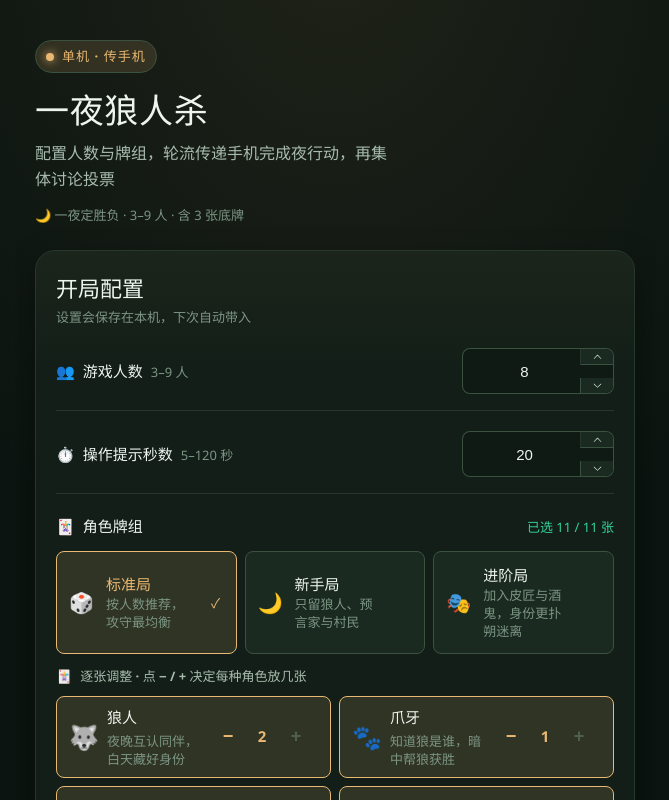
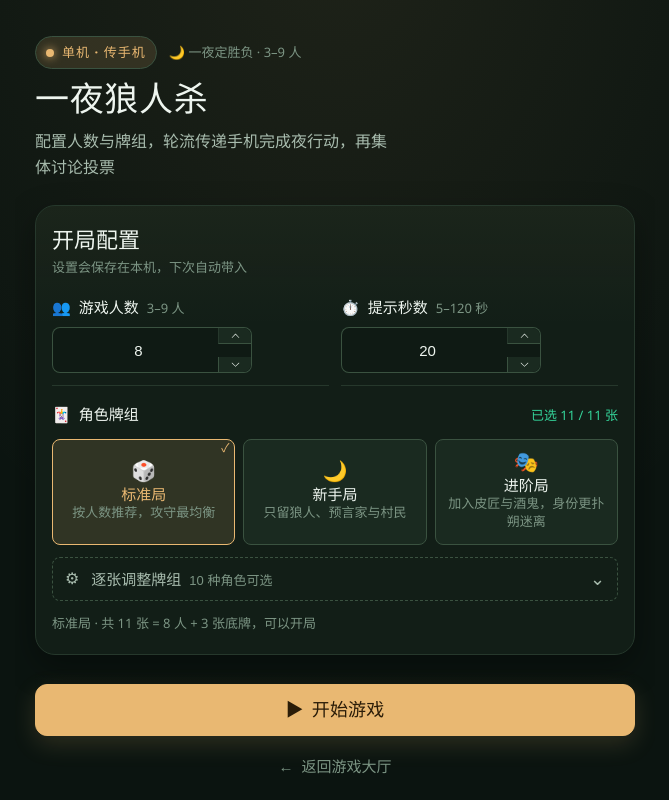
Before and after one commit to awamwang/onenight-werewolf-stand-alone, a Vue app: page /#/ in a window 1280 px wide. Shown: the whole page, without its empty margins (305-974 px from the left). Built offline with nearby package versions, Linux system fonts and the light colour scheme.

Commit message:
feat(config): 配置页压缩为手机一屏，逐张调牌默认折叠、开始按钮吸底

```diff
--- a/src/views/HomeView.vue
+++ b/src/views/HomeView.vue
@@ -1,10 +1,12 @@
 <template>
   <main id="主内容" tabindex="-1" class="home" aria-labelledby="home-title">
     <header class="hero">
+      <div class="hero-top">
         <p class="eyebrow"><span class="moon" aria-hidden="true"></span>单机 · 传手机</p>
+        <p class="meta"><span aria-hidden="true">🌙</span> 一夜定胜负 · 3–9 人</p>
+      </div>
       <h1 id="home-title">一夜狼人杀</h1>
       <p class="sub">配置人数与牌组，轮流传递手机完成夜行动，再集体讨论投票</p>
-      <p class="meta"><span aria-hidden="true">🌙</span> 一夜定胜负 · 3–9 人 · 含 3 张底牌</p>
     </header>
 
     <section class="panel" aria-labelledby="config-title">
@@ -13,6 +15,7 @@
         <p>设置会保存在本机，下次自动带入</p>
       </div>
 
+      <div class="field-row">
         <div class="field" role="group" aria-labelledby="field-players">
           <span class="field-label" id="field-players">
             <span aria-hidden="true">👥</span>
@@ -32,7 +35,7 @@
         <div class="field" role="group" aria-labelledby="field-timeout">
           <span class="field-label" id="field-timeout">
             <span aria-hidden="true">⏱️</span>
-          操作提示秒数
+            提示秒数
             <small>5–120 秒</small>
           </span>
           <el-input-number
@@ -42,6 +45,7 @@
             controls-position="right"
             aria-labelledby="field-timeout"
           />
+        </div>
       </div>
 
       <div
@@ -68,6 +72,7 @@
             class="preset"
             :class="{ active: 当前预设 === preset.id }"
             :aria-pressed="当前预设 === preset.id"
+            :aria-label="`${preset.名称}：${preset.描述}`"
             @click="应用预设(preset.id)"
           >
             <span class="preset-icon" aria-hidden="true">{{ preset.icon }}</span>
@@ -75,16 +80,35 @@
               <strong>{{ preset.名称 }}</strong>
               <small>{{ preset.描述 }}</small>
             </span>
-            <span class="preset-check" aria-hidden="true">
-              {{ 当前预设 === preset.id ? '✓' : '' }}
-            </span>
+            <span class="preset-check" aria-hidden="true">✓</span>
           </button>
         </div>
 
-        <div class="role-pool" role="group" aria-labelledby="pool-title">
+        <button
+          type="button"
+          class="advanced-toggle"
+          :aria-expanded="展开逐张调整"
+          aria-controls="role-pool"
+          @click="展开逐张调整 = !展开逐张调整"
+        >
+          <span class="advanced-icon" aria-hidden="true">⚙</span>
+          <span class="advanced-label">
+            逐张调整牌组
+            <small>{{ 展开逐张调整 ? '点这里收起' : `${角色池.length} 种角色可选` }}</small>
+          </span>
+          <span class="chevron" :class="{ open: 展开逐张调整 }" aria-hidden="true">⌄</span>
+        </button>
+
+        <div
+          v-show="展开逐张调整"
+          id="role-pool"
+          class="role-pool"
+          role="group"
+          aria-labelledby="pool-title"
+        >
           <p class="group-title" id="pool-title">
             <span aria-hidden="true">🃏</span>
-            逐张调整 · 点 − / + 决定每种角色放几张
+            点 − / + 决定每种角色放几张
           </p>
           <div class="role-cards">
             <div
@@ -127,7 +151,9 @@
 
         <p class="field-hint" id="field-roles-hint">{{ 牌组提示 }}</p>
       </div>
+    </section>
 
+    <footer class="action-bar">
       <el-button type="primary" class="primary-btn" :disabled="!牌组有效" @click="start">
         <span aria-hidden="true">▶</span>
         开始游戏
@@ -136,12 +162,11 @@
         <span aria-hidden="true">!</span>
         {{ error }}
       </p>
-    </section>
-
       <a v-if="lobbyUrl" class="btn-lobby" :href="lobbyUrl">
         <span aria-hidden="true">←</span>
         返回游戏大厅
       </a>
+    </footer>
   </main>
 </template>
 
@@ -239,6 +264,16 @@ watch(当前预设, (v) => {
   选中预设.value = v
 })
 
+/** 逐张调整默认收起，让首屏一屏放得下；自定义牌组、或牌组张数不齐时自动展开 */
+const 展开逐张调整 = ref(当前预设.value === '自定义')
+watch(
+  牌组有效,
+  (ok) => {
+    if (!ok) 展开逐张调整.value = true
+  },
+  { immediate: true },
+)
+
 function 角色张数(role: string): number {
   return 牌组数组.value.filter((r) => r === role).length
 }
@@ -304,15 +339,25 @@ function start() {
   margin-inline: auto;
   overflow: auto;
   overscroll-behavior: contain;
-  padding: var(--space-8) var(--space-5)
-    calc(var(--space-12) + env(safe-area-inset-bottom, 0px));
+  padding: var(--space-4) var(--space-5) 0;
   display: flex;
   flex-direction: column;
-  gap: var(--space-6);
+  gap: var(--space-4);
 }
 
 .hero {
-  padding-top: var(--space-2);
+  padding-top: var(--space-1);
+}
+
+.hero-top {
+  display: flex;
+  flex-wrap: wrap;
+  align-items: center;
+  gap: var(--space-2) var(--space-3);
+}
+
+.hero-top p {
+  margin: 0;
 }
 
 .eyebrow {
@@ -339,15 +384,17 @@ function start() {
 }
 
 .hero h1 {
-  margin: var(--space-4) 0 var(--space-2);
-  font-size: var(--font-size-display);
+  margin: var(--space-2) 0 0;
+  font-size: 1.625rem;
   line-height: var(--line-height-tight);
   font-weight: 700;
   letter-spacing: 0.02em;
   color: var(--color-text);
 }
 
+/* 小屏首屏优先保证「配置 + 开始」可见，玩法说明交给对局页 */
 .sub {
+  display: none;
   margin: 0;
   max-width: 40ch;
   color: var(--color-text-muted);
@@ -355,7 +402,7 @@ function start() {
 }
 
 .meta {
-  margin: var(--space-3) 0 0;
+  margin: 0;
   color: var(--color-text-subtle);
   font-size: var(--font-size-caption);
 }
@@ -363,8 +410,8 @@ function start() {
 .panel {
   display: flex;
   flex-direction: column;
-  gap: var(--space-5);
-  padding: var(--space-6) var(--space-5);
+  gap: var(--space-4);
+  padding: var(--space-5) var(--space-4);
   border-radius: var(--radius-xl);
   background:
     linear-gradient(180deg, rgba(233, 184, 114, 0.045), transparent 120px),
@@ -397,6 +444,21 @@ function start() {
   color: var(--color-text);
 }
 
+/* 人数与秒数并排一行，label 在上、控件在下，省掉一整行高度 */
+.field-row {
+  display: grid;
+  grid-template-columns: repeat(2, minmax(0, 1fr));
+  gap: var(--space-3);
+}
+
+.field-row .field {
+  display: flex;
+  flex-direction: column;
+  align-items: stretch;
+  gap: var(--space-2);
+  padding-bottom: var(--space-3);
+}
+
 .field.block {
   display: flex;
   flex-direction: column;
@@ -425,6 +487,7 @@ function start() {
 }
 
 .field-label small {
+  display: none;
   font-size: var(--font-size-caption);
   font-weight: 400;
   color: var(--color-text-subtle);
@@ -441,23 +504,27 @@ function start() {
   color: var(--color-primary);
 }
 
+/* 三套预设压成一行 chips：图标 + 名称，描述交给 aria-label 与宽屏 */
 .preset-list {
   display: grid;
-  grid-template-columns: 1fr;
+  grid-template-columns: repeat(3, minmax(0, 1fr));
   gap: var(--space-2);
 }
 
 .preset {
+  position: relative;
   display: flex;
+  flex-direction: column;
   align-items: center;
-  gap: var(--space-3);
-  min-height: 64px;
-  padding: var(--space-3);
+  justify-content: center;
+  gap: 2px;
+  min-height: 60px;
+  padding: var(--space-2) var(--space-1);
   border: 1px solid var(--color-line-strong);
   border-radius: var(--radius-sm);
   background: var(--color-surface-raised);
   color: var(--color-text);
-  text-align: left;
+  text-align: center;
   cursor: pointer;
   transition:
     border-color var(--duration-fast) var(--ease-out),
@@ -474,40 +541,102 @@ function start() {
 }
 
 .preset-icon {
-  flex: 0 0 auto;
   font-size: 1.25rem;
   line-height: 1;
 }
 
 .preset-body {
   display: flex;
-  flex: 1 1 auto;
   min-width: 0;
   flex-direction: column;
-  gap: 2px;
+  align-items: center;
 }
 
 .preset-body strong {
-  font-size: var(--font-size-label);
+  font-size: var(--font-size-caption);
   font-weight: 600;
+  white-space: nowrap;
 }
 
 .preset-body small {
+  display: none;
   color: var(--color-text-subtle);
   font-size: var(--font-size-caption);
   line-height: 1.4;
 }
 
-.preset.active .preset-body strong,
-.preset.active .preset-check {
+.preset.active .preset-body strong {
   color: var(--color-primary);
 }
 
 .preset-check {
-  flex: 0 0 16px;
+  position: absolute;
+  top: 2px;
+  right: 5px;
   color: var(--color-primary);
+  font-size: 0.75rem;
   font-weight: 700;
-  text-align: center;
+  line-height: 1;
+  opacity: 0;
+}
+
+.preset.active .preset-check {
+  opacity: 1;
+}
+
+/* 高级入口：折叠逐张调整，首屏只留这一行 */
+.advanced-toggle {
+  display: flex;
+  align-items: center;
+  gap: var(--space-3);
+  min-height: var(--tap-min);
+  padding: 0 var(--space-3);
+  border: 1px dashed var(--color-line-strong);
+  border-radius: var(--radius-sm);
+  background: transparent;
+  color: var(--color-text-muted);
+  text-align: left;
+  cursor: pointer;
+  transition:
+    border-color var(--duration-fast) var(--ease-out),
+    color var(--duration-fast) var(--ease-out);
+}
+
+.advanced-toggle:hover {
+  border-color: var(--color-primary);
+  color: var(--color-text);
+}
+
+.advanced-icon {
+  flex: 0 0 auto;
+  font-size: 1rem;
+  line-height: 1;
+}
+
+.advanced-label {
+  display: flex;
+  flex: 1 1 auto;
+  align-items: baseline;
+  gap: var(--space-2);
+  font-size: var(--font-size-label);
+  font-weight: 600;
+}
+
+.advanced-label small {
+  color: var(--color-text-subtle);
+  font-size: var(--font-size-caption);
+  font-weight: 400;
+}
+
+.chevron {
+  flex: 0 0 auto;
+  font-size: 1.125rem;
+  line-height: 1;
+  transition: transform var(--duration-fast) var(--ease-out);
+}
+
+.chevron.open {
+  transform: rotate(180deg);
 }
 
 .role-pool {
@@ -529,15 +658,16 @@ function start() {
 .role-cards {
   display: grid;
   grid-template-columns: 1fr;
-  gap: var(--space-2);
+  gap: 6px;
 }
 
+/* 展开后的角色行压缩到单行：图标 + 名称 + 加减，描述留给宽屏 */
 .role-card {
   display: flex;
   align-items: center;
   gap: var(--space-2);
-  min-height: 64px;
-  padding: var(--space-2) var(--space-3);
+  min-height: var(--tap-min);
+  padding: 0 var(--space-2);
   border: 1px solid var(--color-line-strong);
   border-radius: var(--radius-sm);
   background: var(--color-surface-raised);
@@ -549,8 +679,8 @@ function start() {
 }
 
 .role-icon {
-  flex: 0 0 28px;
-  font-size: 1.5rem;
+  flex: 0 0 24px;
+  font-size: 1.25rem;
   line-height: 1;
   text-align: center;
 }
@@ -570,6 +700,7 @@ function start() {
 }
 
 .role-desc {
+  display: none;
   color: var(--color-text-subtle);
   font-size: var(--font-size-caption);
   line-height: 1.4;
@@ -625,8 +756,23 @@ function start() {
 }
 
 .field :deep(.el-input-number) {
-  width: 152px;
+  width: 100%;
+  max-width: 200px;
   min-height: var(--tap-min);
+}
+
+/* 吸底操作区：即使展开逐张调整，开始按钮也始终留在视口底部 */
+.action-bar {
+  position: sticky;
+  bottom: 0;
+  z-index: 5;
+  display: flex;
+  flex-direction: column;
+  align-items: stretch;
+  gap: var(--space-2);
+  margin-top: auto;
+  padding: var(--space-3) 0 calc(var(--space-3) + env(safe-area-inset-bottom, 0px));
+  background: linear-gradient(180deg, transparent, var(--color-bg) 28%);
 }
 
 .primary-btn {
@@ -670,56 +816,104 @@ function start() {
   align-items: center;
   justify-content: center;
   gap: var(--space-2);
-  min-height: var(--tap-min);
-  padding: 0 var(--space-5);
-  border: 1px solid var(--color-line-strong);
+  min-height: 36px;
+  padding: 0 var(--space-3);
+  border: none;
   border-radius: var(--radius-sm);
   background: transparent;
-  color: var(--color-text-muted);
+  color: var(--color-text-subtle);
   text-decoration: none;
-  font-size: var(--font-size-label);
-  transition:
-    color var(--duration-fast) var(--ease-out),
-    border-color var(--duration-fast) var(--ease-out),
-    background-color var(--duration-fast) var(--ease-out);
+  font-size: var(--font-size-caption);
+  transition: color var(--duration-fast) var(--ease-out);
 }
 
 .btn-lobby:hover {
   color: var(--color-primary);
-  border-color: var(--color-primary);
-  background: var(--color-primary-light);
 }
 
+/* 宽屏恢复完整信息密度，折叠入口依旧保留 */
 @media (min-width: 600px) {
-  .preset-list {
-    grid-template-columns: repeat(3, minmax(0, 1fr));
+  .home {
+    gap: var(--space-6);
+    padding-top: var(--space-8);
+  }
+
+  .hero h1 {
+    font-size: var(--font-size-display);
+  }
+
+  .sub {
+    display: block;
+    margin-top: var(--space-2);
+  }
+
+  .field-label small {
+    display: inline;
+  }
+
+  .preset {
+    min-height: 76px;
+    padding: var(--space-3);
+  }
+
+  .preset-body strong {
+    font-size: var(--font-size-label);
+  }
+
+  .preset-body small {
+    display: block;
+  }
+
+  .role-card {
+    min-height: 64px;
+    padding: var(--space-2) var(--space-3);
+  }
+
+  .role-icon {
+    flex-basis: 28px;
+    font-size: 1.5rem;
+  }
+
+  .role-desc {
+    display: block;
   }
 
   .role-cards {
     grid-template-columns: repeat(2, minmax(0, 1fr));
+    gap: var(--space-2);
+  }
+
+  .btn-lobby {
+    min-height: var(--tap-min);
+    font-size: var(--font-size-label);
   }
 }
 
 @media (max-width: 380px) {
   .home {
     padding-inline: var(--space-4);
-    gap: var(--space-5);
+    gap: var(--space-3);
   }
 
   .hero h1 {
-    font-size: 1.875rem;
+    font-size: 1.5rem;
   }
 
   .panel {
-    padding: var(--space-5) var(--space-4);
+    gap: var(--space-3);
+    padding: var(--space-4) var(--space-3);
   }
 
-  .field {
-    column-gap: var(--space-2);
+  .field-row {
+    gap: var(--space-2);
   }
 
-  .preset-body small {
-    font-size: 0.75rem;
+  .field.block {
+    gap: var(--space-2);
+  }
+
+  .advanced-label {
+    gap: var(--space-1);
   }
 }
 </style>
```
Lines whose indentation alone changed are shown as unchanged.
